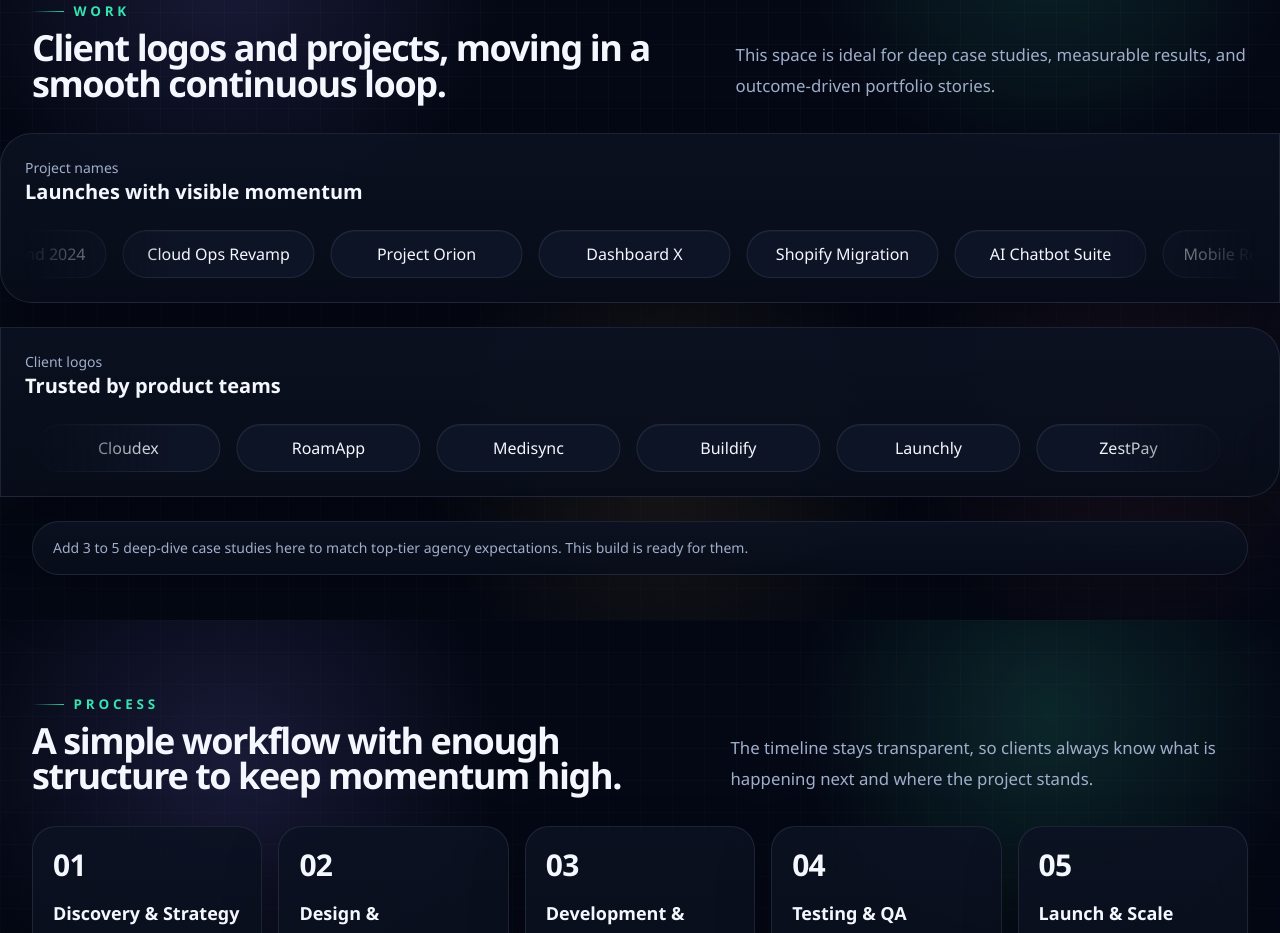
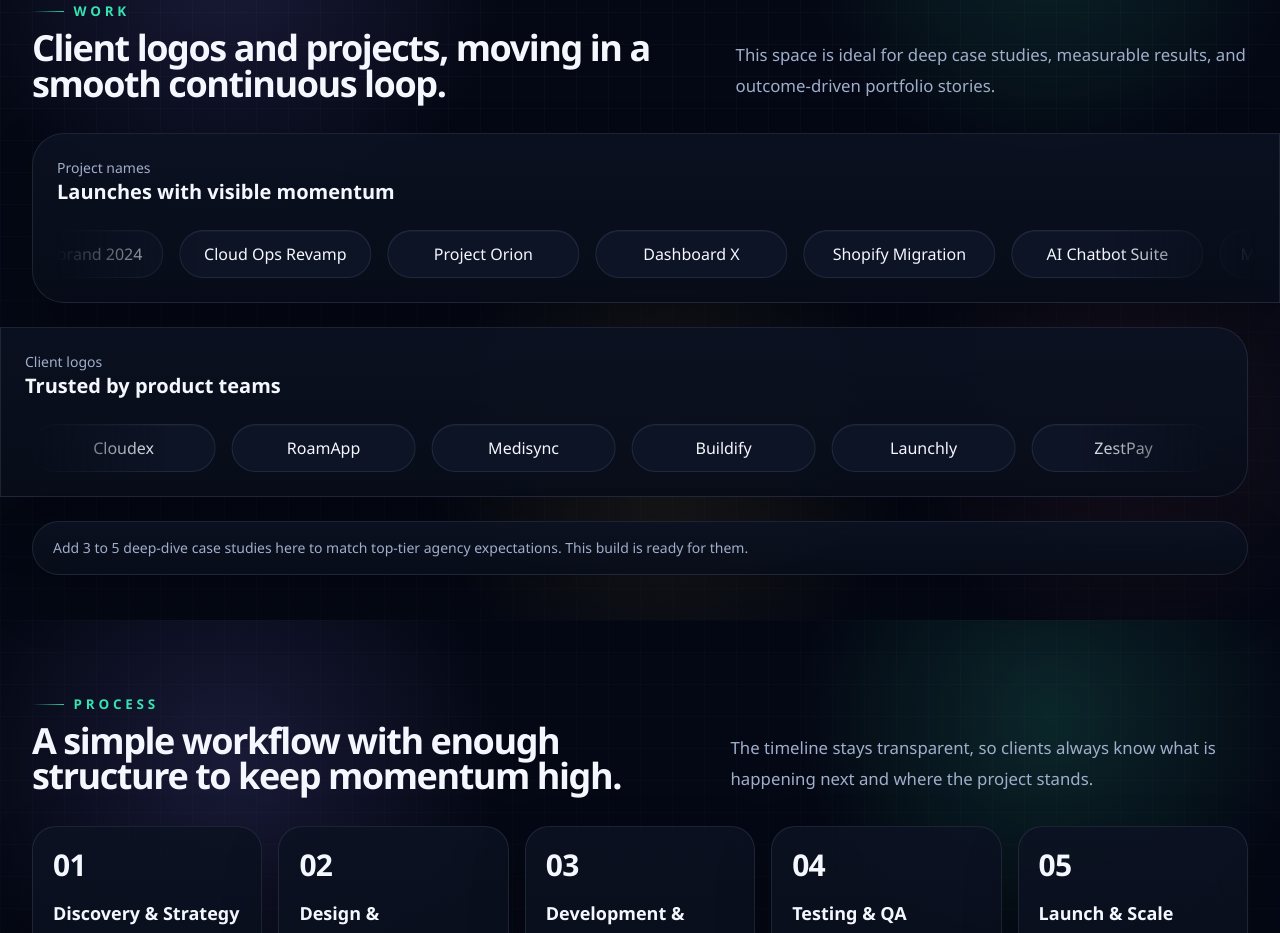
Before and after one commit to lakshy1/08-velixo-studio, a Next.js app: page / in a window 1280 px wide. Shown: the part 1780-2713 px from the top of the page. Built offline with nearby package versions, Linux system fonts and the light colour scheme.

Commit message:
changes in work carousals

```diff
--- a/app/agency-home.tsx
+++ b/app/agency-home.tsx
@@ -1195,8 +1195,8 @@ export default function AgencyHome() {
             </p>
           </div>
 
-          <div className="relative left-1/2 w-screen -translate-x-1/2 flex flex-col gap-6">
-            <div className="surface-panel-strong ml-auto w-full rounded-[2rem] rounded-r-none p-6">
+          <div className="relative left-1/2 flex w-screen -translate-x-1/2 flex-col gap-6">
+            <div className="surface-panel-strong ml-auto w-[calc(100%-1rem)] rounded-[2rem] rounded-r-none p-6 sm:w-[calc(100%-1.5rem)] lg:w-[calc(100%-2rem)]">
               <div className="mb-6 flex flex-wrap items-center justify-between gap-3">
                 <div>
                   <div className="text-sm text-[var(--text-soft)]">Project names</div>
@@ -1204,7 +1204,7 @@ export default function AgencyHome() {
                 </div>
               </div>
               <div className="marquee project-marquee">
-                <div className="marquee-track reverse">
+                <div className="marquee-track reverse pl-6 sm:pl-8 lg:pl-10">
                   {projectPills.map((name, index) => (
                     <div
                       key={`${name}-pill-${index}`}
@@ -1217,7 +1217,7 @@ export default function AgencyHome() {
               </div>
             </div>
 
-            <div className="surface-panel-strong mr-auto w-full rounded-[2rem] rounded-l-none p-6">
+            <div className="surface-panel-strong mr-auto w-[calc(100%-1rem)] rounded-[2rem] rounded-l-none p-6 sm:w-[calc(100%-1.5rem)] lg:w-[calc(100%-2rem)]">
               <div className="mb-6 flex flex-wrap items-center justify-between gap-3">
                 <div>
                   <div className="text-sm text-[var(--text-soft)]">Client logos</div>
@@ -1225,7 +1225,7 @@ export default function AgencyHome() {
                 </div>
               </div>
               <div className="marquee project-marquee">
-                <div className="marquee-track">
+                <div className="marquee-track pr-6 sm:pr-8 lg:pr-10">
                   {[...clientNames, ...clientNames].map((name, index) => (
                     <div
                       key={`${name}-logo-${index}`}
```
